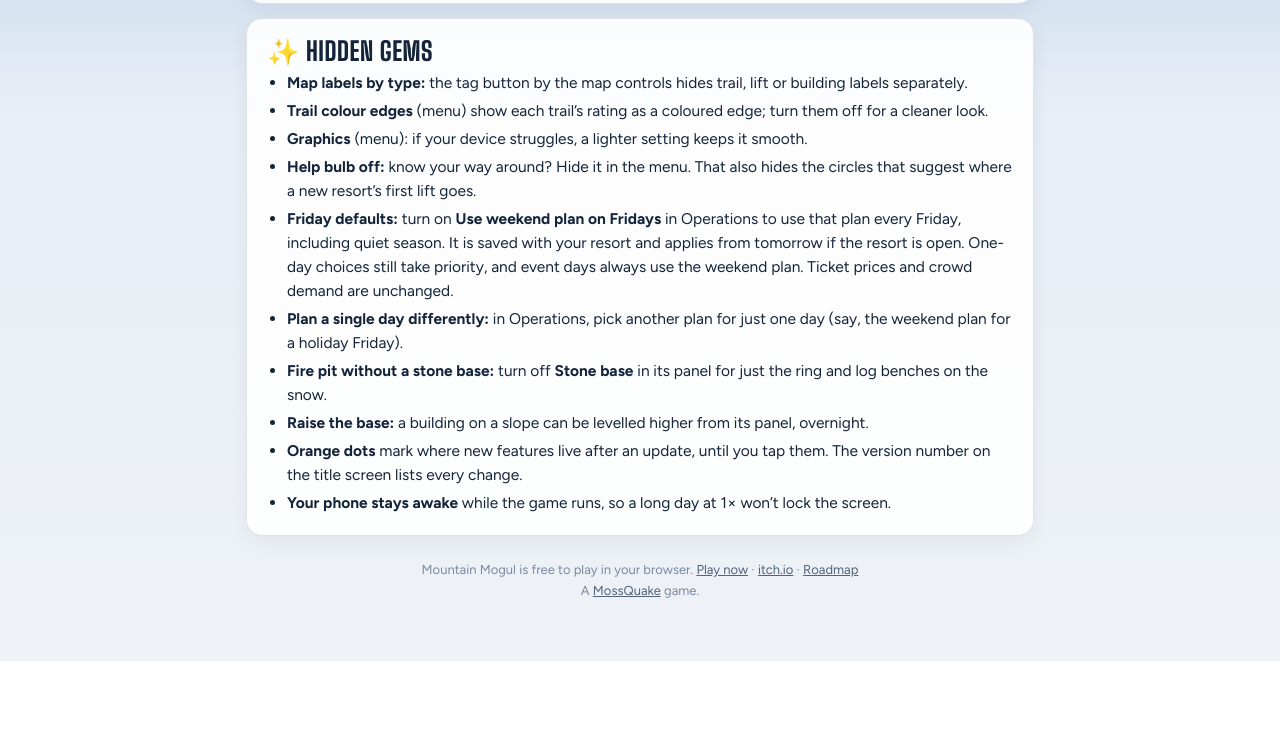
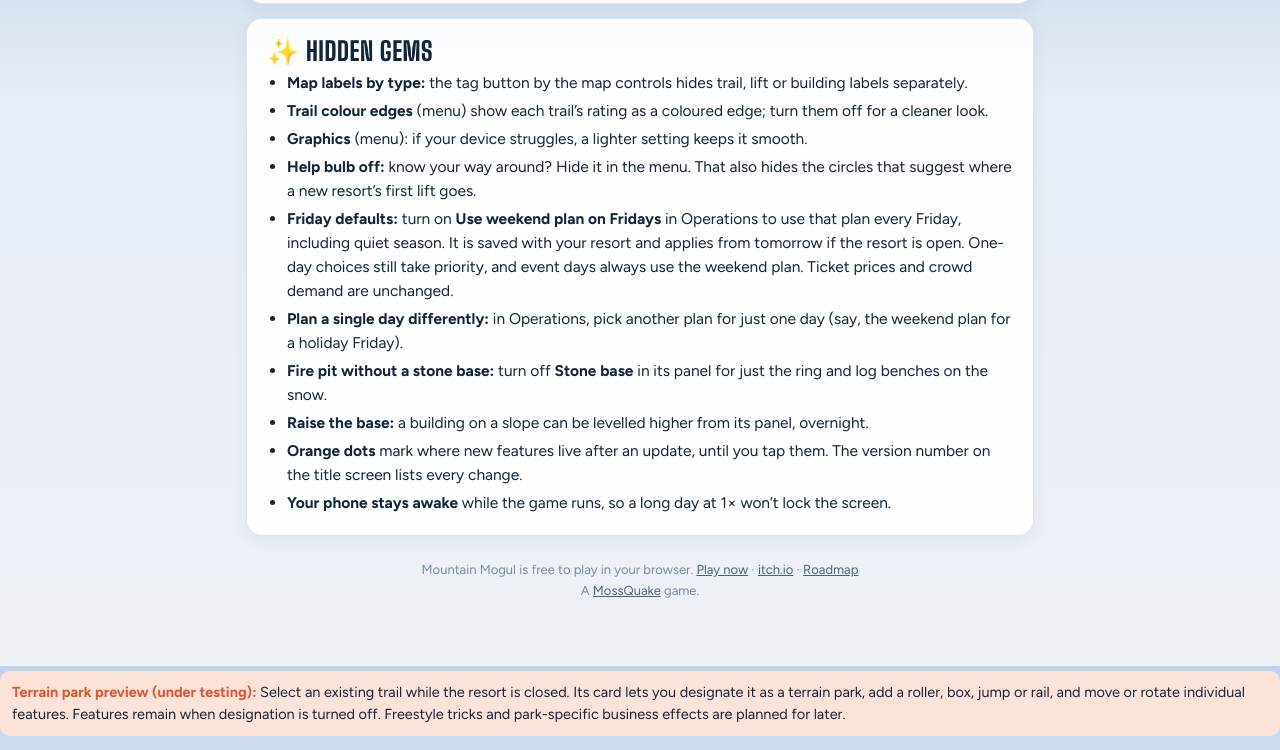
Before and after one commit to phildbs/mountain-mogul, a plain HTML site: page guide.html in a window 1280 px wide. Shown: the part 9734-10484 px from the top of the page. Before the commit the page ends 10395 px from the top, so only its background shows below. Drawn offline with Linux system fonts and the light colour scheme.

Commit message:
Document terrain park preview controls

```diff
--- a/guide.html
+++ b/guide.html
@@ -295,5 +295,6 @@
 
   <footer>Mountain Mogul is free to play in your browser. <a href="./">Play now</a> · <a href="https://phildbs.itch.io/mountain-mogul">itch.io</a> · <a href="roadmap.html">Roadmap</a><br>A <a href="https://mossquake.com">MossQuake</a> game.</footer>
 </main>
+<div class="tip"><b>Terrain park preview (under testing):</b> Select an existing trail while the resort is closed. Its card lets you designate it as a terrain park, add a roller, box, jump or rail, and move or rotate individual features. Features remain when designation is turned off. Freestyle tricks and park-specific business effects are planned for later.</div>
 </body>
 </html>
```
